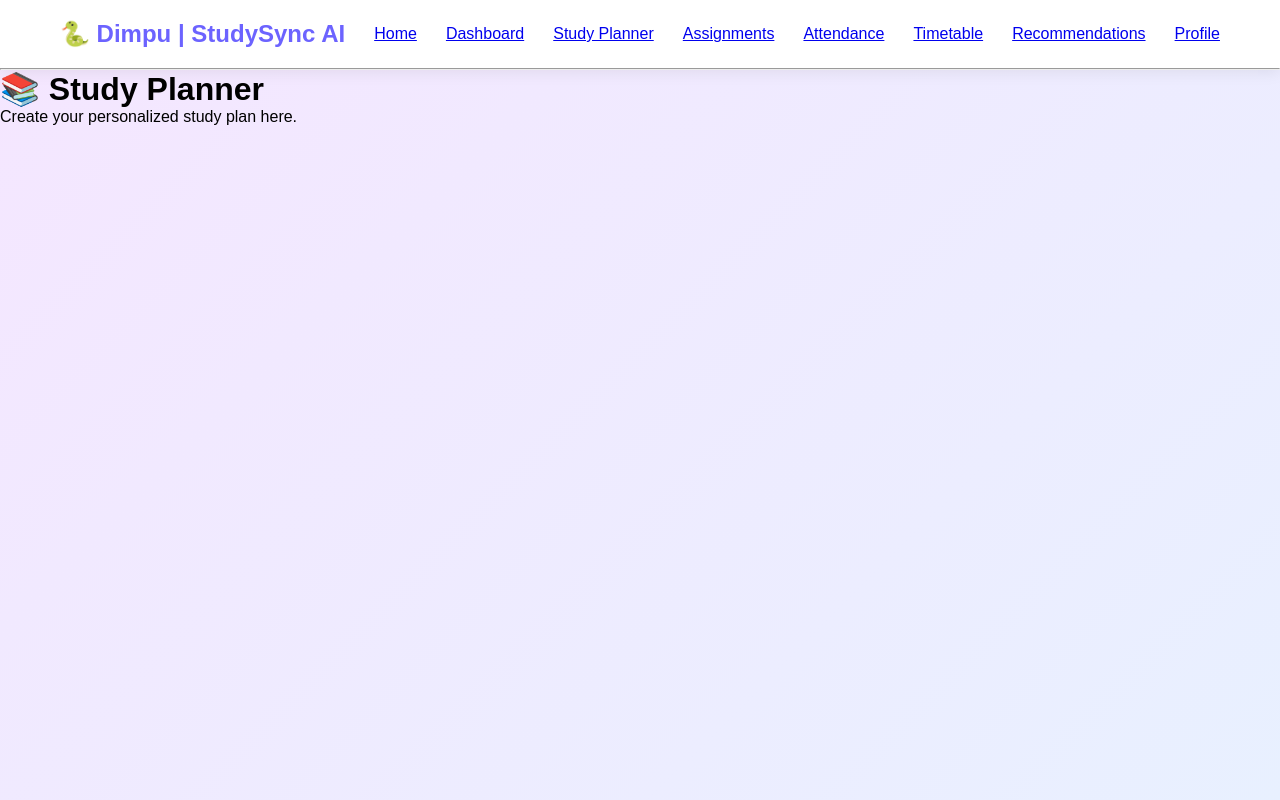
After one commit to ShreyaKumbhar1/StudySync-AI, a Flask app: page /planner in a window 1280 px wide. The commit adds this page. Run offline with Flask 3, Linux system fonts and the light colour scheme.

Commit message:
Built more doors than Dora the Explorer 🚪

```diff
--- a/app.py
+++ b/app.py
@@ -1,10 +1,51 @@
 from flask import Flask, render_template
 
-app = Flask(__name__, template_folder="app/templates", static_folder="app/static")
+app = Flask(
+    __name__,
+    template_folder="app/templates",
+    static_folder="app/static"
+)
+
 
 @app.route("/")
 def home():
     return render_template("index.html")
 
+
+@app.route("/dashboard")
+def dashboard():
+    return render_template("dashboard.html")
+
+
+@app.route("/planner")
+def planner():
+    return render_template("planner.html")
+
+
+@app.route("/assignments")
+def assignments():
+    return render_template("assignments.html")
+
+
+@app.route("/attendance")
+def attendance():
+    return render_template("attendance.html")
+
+
+@app.route("/timetable")
+def timetable():
+    return render_template("timetable.html")
+
+
+@app.route("/recommendation")
+def recommendation():
+    return render_template("recommendation.html")
+
+
+@app.route("/profile")
+def profile():
+    return render_template("profile.html")
+
+
 if __name__ == "__main__":
     app.run(debug=True)
--- /dev/null
+++ b/app/static/css/style.css
@@ -0,0 +1,77 @@
+*{
+    margin:0;
+    padding:0;
+    box-sizing:border-box;
+    font-family:Arial, Helvetica, sans-serif;
+}
+
+body{
+    background:linear-gradient(135deg,#f5e6ff,#e8f0ff);
+    min-height:100vh;
+}
+
+nav{
+    display:flex;
+    justify-content:space-between;
+    align-items:center;
+    padding:20px 60px;
+    background:white;
+    box-shadow:0 4px 15px rgba(0,0,0,0.08);
+}
+
+nav h2{
+    color:#6C63FF;
+}
+
+.nav-buttons button{
+    margin-left:10px;
+    padding:10px 20px;
+    border:none;
+    border-radius:10px;
+    background:#6C63FF;
+    color:white;
+    cursor:pointer;
+    transition:0.3s;
+}
+
+.nav-buttons button:hover{
+    background:#564ee0;
+    transform:translateY(-2px);
+}
+
+.hero{
+    display:flex;
+    flex-direction:column;
+    justify-content:center;
+    align-items:center;
+    text-align:center;
+    height:80vh;
+}
+
+.hero h1{
+    font-size:3rem;
+    color:#333;
+    margin-bottom:20px;
+}
+
+.hero p{
+    font-size:1.2rem;
+    color:#666;
+    margin-bottom:30px;
+}
+
+.start-btn{
+    padding:15px 35px;
+    border:none;
+    border-radius:12px;
+    background:#6C63FF;
+    color:white;
+    font-size:18px;
+    cursor:pointer;
+    transition:0.3s;
+}
+
+.start-btn:hover{
+    background:#564ee0;
+    transform:scale(1.05);
+}
--- /dev/null
+++ b/app/templates/base.html
@@ -0,0 +1,37 @@
+<!DOCTYPE html>
+<html lang="en">
+
+<head>
+    <meta charset="UTF-8">
+    <meta name="viewport" content="width=device-width, initial-scale=1.0">
+    <title>StudySync AI</title>
+
+    <link rel="stylesheet" href="{{ url_for('static', filename='css/style.css') }}">
+</head>
+
+<body>
+
+    <nav>
+
+        <h2>🐍 Dimpu | StudySync AI</h2>
+
+        <a href="/">Home</a>
+        <a href="/dashboard">Dashboard</a>
+        <a href="/planner">Study Planner</a>
+        <a href="/assignments">Assignments</a>
+        <a href="/attendance">Attendance</a>
+        <a href="/timetable">Timetable</a>
+        <a href="/recommendation">Recommendations</a>
+        <a href="/profile">Profile</a>
+
+    </nav>
+
+    <hr>
+
+    {% block content %}
+
+    {% endblock %}
+
+</body>
+
+</html>
--- /dev/null
+++ b/app/templates/planner.html
@@ -0,0 +1,9 @@
+{% extends "base.html" %}
+
+{% block content %}
+
+<h1>📚 Study Planner</h1>
+
+<p>Create your personalized study plan here.</p>
+
+{% endblock %}
```
Also changed, not shown: app/templates/assignments.html (added, +9 -0 lines), app/templates/attendance.html (added, +9 -0 lines), app/templates/dashboard.html (added, +9 -0 lines), app/templates/index.html (+5 -12 lines), app/templates/profile.html (added, +9 -0 lines), app/templates/recommendation.html (added, +9 -0 lines), app/templates/timetable.html (added, +9 -0 lines), 1 other file.
